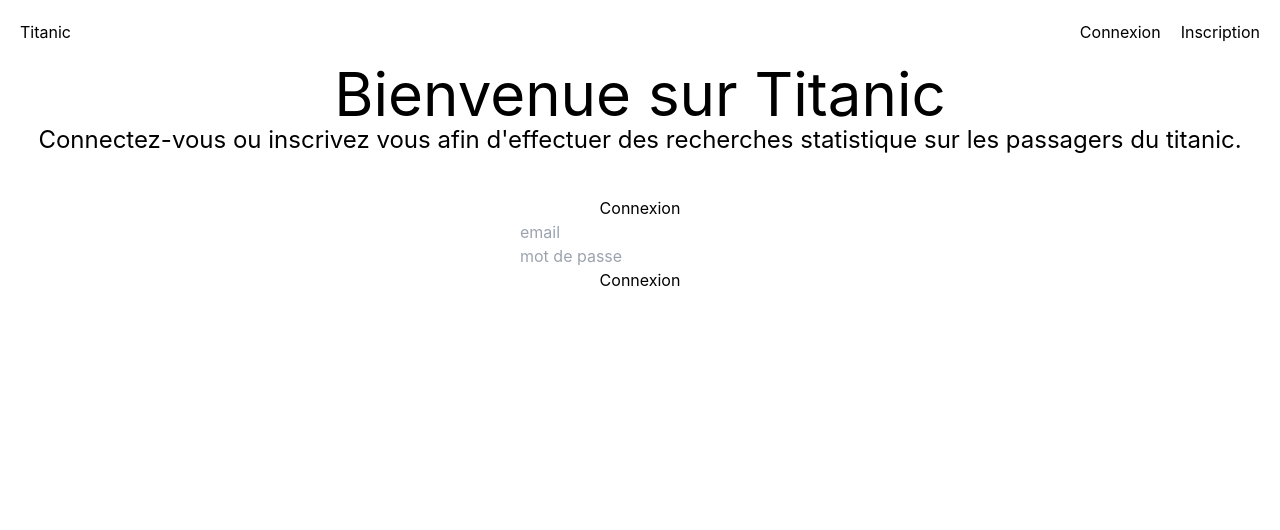
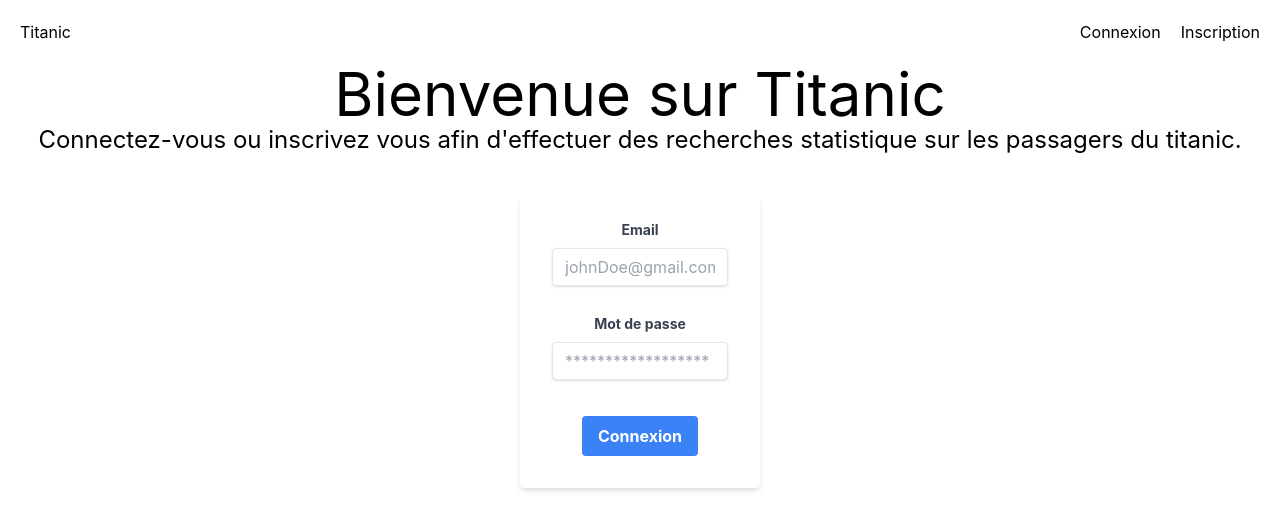
Before and after one commit to MatteoFar/Titanic_front, a React (Vite) app: page / in a window 1280 px wide. Shown: the top 530 px of the page. Built offline with nearby package versions, Linux system fonts and the light colour scheme.

Commit message:
adding component login/signup front

```diff
--- /dev/null
+++ b/src/component/mainButton/index.jsx
@@ -0,0 +1,14 @@
+import React from "react";
+
+export default function MainButtonComponent({ type, title }) {
+  return (
+    <div>
+      <button
+        class="bg-blue-500 hover:bg-blue-700 text-white font-bold py-2 px-4 rounded focus:outline-none focus:shadow-outline"
+        type={type}
+      >
+        {title}
+      </button>
+    </div>
+  );
+}
--- /dev/null
+++ b/src/component/textInput/index.jsx
@@ -0,0 +1,14 @@
+import React from "react";
+
+export default function TextInputComponent({ id, type, placeholder }) {
+  return (
+    <div>
+      <input
+        class="shadow appearance-none border rounded w-full py-2 px-3 text-gray-700 mb-3 leading-tight focus:outline-none focus:shadow-outline"
+        id={id}
+        type={type}
+        placeholder={placeholder}
+      />
+    </div>
+  );
+}
--- a/src/screens/home/index.jsx
+++ b/src/screens/home/index.jsx
@@ -1,4 +1,5 @@
 import React from "react";
+import LoginFormComponent from "./loginForm";
 
 export default function LoginScreen() {
   return (
@@ -9,16 +10,7 @@ export default function LoginScreen() {
           Connectez-vous ou inscrivez vous afin d'effectuer des recherches
           statistique sur les passagers du titanic.
         </h4>
-        <div className="w-1/4 m-auto p-10">
-          <h5>Connexion</h5>
-          <form>
-            <div className="flex flex-col">
-              <input type="text" placeholder="email" />
-              <input type="text" placeholder="mot de passe" />
-            </div>
-            <button type="submit">Connexion</button>
-          </form>
-        </div>
+        <LoginFormComponent />
       </div>
     </div>
   );
--- /dev/null
+++ b/src/screens/home/loginForm.jsx
@@ -0,0 +1,43 @@
+import TextInputComponent from "../../component/textInput";
+import React from "react";
+import MainButtonComponent from "../../component/mainButton";
+
+export default function LoginFormComponent() {
+  return (
+    <div className="w-1/4 m-auto p-10">
+      <div class="w-full max-w-xs">
+        <form class="bg-white shadow-md rounded px-8 pt-6 pb-8 mb-4">
+          <div class="mb-4">
+            <label
+              class="block text-gray-700 text-sm font-bold mb-2"
+              for="username"
+            >
+              Email
+            </label>
+            <TextInputComponent
+              id={"username"}
+              type={"text"}
+              placeholder={"johnDoe@gmail.com"}
+            />
+          </div>
+          <div class="mb-6">
+            <label
+              class="block text-gray-700 text-sm font-bold mb-2"
+              for="password"
+            >
+              Mot de passe
+            </label>
+            <TextInputComponent
+              id={"password"}
+              type={"password"}
+              placeholder={"******************"}
+            />
+          </div>
+          <div class="flex items-center justify-center">
+            <MainButtonComponent type={"submit"} title={"Connexion"} />
+          </div>
+        </form>
+      </div>
+    </div>
+  );
+}
```
